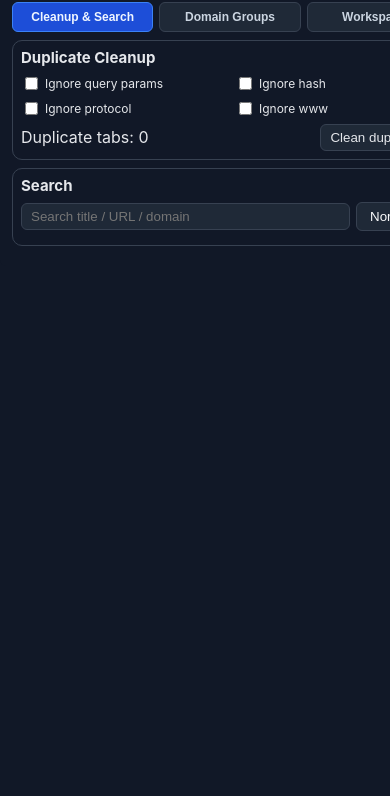
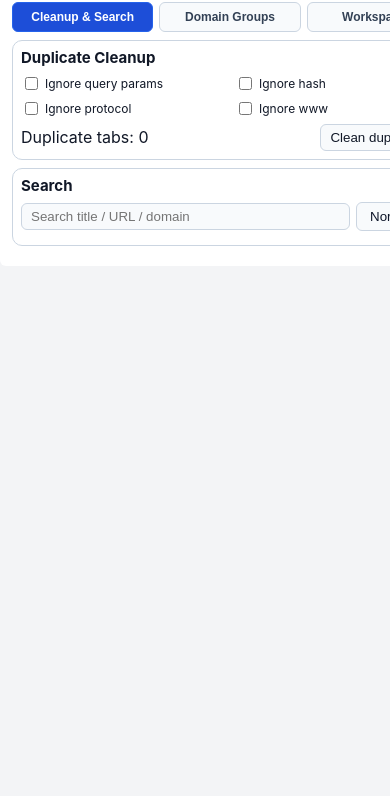
Before and after one commit to nafei-zhang/tab_manager, a website with bundled scripts: page src/popup/popup.html in a window 390 px wide. Shown: the part 45-841 px from the top of the page. Built offline with nearby package versions, Linux system fonts and the light colour scheme; no server answers.

Commit message:
style(popup): refactor CSS to use design tokens and improve scrollbar
- Replace hard-coded colors with CSS custom properties for theming
- Add light mode support via prefers-color-scheme media query
- Improve scrollbar styling with hover/active states and specific targeting
- Reduce scrollbar size from 10px to 8px for better visual balance
- Use consistent border and background variables throughout the UI

```diff
--- a/src/popup/popup.css
+++ b/src/popup/popup.css
@@ -1,18 +1,69 @@
 :root {
-  color-scheme: light dark;
+  color-scheme: dark;
   font-family: Inter, "PingFang SC", "Microsoft YaHei", sans-serif;
-  --scrollbar-size: 10px;
-  --scrollbar-track: rgba(15, 23, 42, 0.75);
-  --scrollbar-thumb: rgba(100, 116, 139, 0.72);
-  --scrollbar-thumb-hover: rgba(148, 163, 184, 0.9);
+  --scrollbar-size: 8px;
+  --bg-body: #111827;
+  --bg-app: #111827;
+  --text-primary: #e5e7eb;
+  --text-strong: #f9fafb;
+  --text-muted: #9ca3af;
+  --text-soft: #cbd5e1;
+  --surface-base: #1f2937;
+  --surface-alt: #0f172a;
+  --surface-hover: #273244;
+  --surface-active: #1b2433;
+  --surface-item: rgba(15, 23, 42, 0.4);
+  --border-base: #374151;
+  --border-strong: #4b5563;
+  --accent: #3b82f6;
+  --accent-strong: #1d4ed8;
+  --accent-contrast: #eff6ff;
+  --status-info: #60a5fa;
+  --mark-bg: #f59e0b;
+  --mark-text: #111827;
+  --scrollbar-track: rgba(15, 23, 42, 0.12);
+  --scrollbar-track-hover: rgba(15, 23, 42, 0.2);
+  --scrollbar-thumb: rgba(148, 163, 184, 0.58);
+  --scrollbar-thumb-hover: rgba(148, 163, 184, 0.82);
+  --focus-ring: rgba(59, 130, 246, 0.2);
+}
+
+@media (prefers-color-scheme: light) {
+  :root {
+    color-scheme: light;
+    --bg-body: #f3f4f6;
+    --bg-app: #ffffff;
+    --text-primary: #111827;
+    --text-strong: #0f172a;
+    --text-muted: #64748b;
+    --text-soft: #334155;
+    --surface-base: #f8fafc;
+    --surface-alt: #f8fafc;
+    --surface-hover: #eef2ff;
+    --surface-active: #e2e8f0;
+    --surface-item: rgba(148, 163, 184, 0.18);
+    --border-base: #cbd5e1;
+    --border-strong: #94a3b8;
+    --accent: #2563eb;
+    --accent-strong: #1d4ed8;
+    --accent-contrast: #ffffff;
+    --status-info: #2563eb;
+    --mark-bg: #facc15;
+    --mark-text: #1f2937;
+    --scrollbar-track: rgba(203, 213, 225, 0.36);
+    --scrollbar-track-hover: rgba(203, 213, 225, 0.56);
+    --scrollbar-thumb: rgba(100, 116, 139, 0.58);
+    --scrollbar-thumb-hover: rgba(71, 85, 105, 0.8);
+    --focus-ring: rgba(37, 99, 235, 0.18);
+  }
 }
 
 html,
 body {
   margin: 0;
   width: 460px;
-  background: #111827;
-  color: #e5e7eb;
+  background: var(--bg-body);
+  color: var(--text-primary);
   scrollbar-width: thin;
   scrollbar-color: var(--scrollbar-thumb) var(--scrollbar-track);
 }
@@ -22,44 +73,72 @@ body {
   box-sizing: border-box;
 }
 
-* {
+body,
+.groups,
+.results,
+.workspace-list {
   scrollbar-width: thin;
   scrollbar-color: var(--scrollbar-thumb) var(--scrollbar-track);
 }
 
 body::-webkit-scrollbar,
-*::-webkit-scrollbar {
+.groups::-webkit-scrollbar,
+.results::-webkit-scrollbar,
+.workspace-list::-webkit-scrollbar {
   width: var(--scrollbar-size);
   height: var(--scrollbar-size);
 }
 
 body::-webkit-scrollbar-track,
-*::-webkit-scrollbar-track {
+.groups::-webkit-scrollbar-track,
+.results::-webkit-scrollbar-track,
+.workspace-list::-webkit-scrollbar-track {
   background: var(--scrollbar-track);
   border-radius: 999px;
 }
 
+body::-webkit-scrollbar-track:hover,
+.groups::-webkit-scrollbar-track:hover,
+.results::-webkit-scrollbar-track:hover,
+.workspace-list::-webkit-scrollbar-track:hover {
+  background: var(--scrollbar-track-hover);
+}
+
 body::-webkit-scrollbar-thumb,
-*::-webkit-scrollbar-thumb {
+.groups::-webkit-scrollbar-thumb,
+.results::-webkit-scrollbar-thumb,
+.workspace-list::-webkit-scrollbar-thumb {
   background: var(--scrollbar-thumb);
   border-radius: 999px;
-  border: 2px solid transparent;
+  border: 1px solid transparent;
   background-clip: content-box;
 }
 
 body::-webkit-scrollbar-thumb:hover,
-*::-webkit-scrollbar-thumb:hover {
+.groups::-webkit-scrollbar-thumb:hover,
+.results::-webkit-scrollbar-thumb:hover,
+.workspace-list::-webkit-scrollbar-thumb:hover {
   background: var(--scrollbar-thumb-hover);
   background-clip: content-box;
 }
 
+body::-webkit-scrollbar-thumb:active,
+.groups::-webkit-scrollbar-thumb:active,
+.results::-webkit-scrollbar-thumb:active,
+.workspace-list::-webkit-scrollbar-thumb:active {
+  background: var(--accent);
+  background-clip: content-box;
+}
+
 body::-webkit-scrollbar-corner,
-*::-webkit-scrollbar-corner {
+.groups::-webkit-scrollbar-corner,
+.results::-webkit-scrollbar-corner,
+.workspace-list::-webkit-scrollbar-corner {
   background: transparent;
 }
 
 .app {
-  background: #111827;
+  background: var(--bg-app);
   border-radius: 6px;
   overflow: hidden;
   padding: 12px;
@@ -106,13 +185,13 @@ h2 {
   font-size: 12px;
   font-weight: 600;
   white-space: nowrap;
-  color: #cbd5e1;
+  color: var(--text-soft);
 }
 
 .main-tab-btn.active {
-  background: #1d4ed8;
-  border-color: #3b82f6;
-  color: #eff6ff;
+  background: var(--accent-strong);
+  border-color: var(--accent);
+  color: var(--accent-contrast);
 }
 
 .panel {
@@ -153,11 +232,11 @@ h2 {
 input,
 select,
 button {
-  border: 1px solid #374151;
+  border: 1px solid var(--border-base);
   border-radius: 6px;
   padding: 5px 9px;
-  background: #1f2937;
-  color: #f9fafb;
+  background: var(--surface-base);
+  color: var(--text-strong);
 }
 
 input[type="text"] {
@@ -170,38 +249,38 @@ input[type="text"] {
   height: 34px;
   padding: 0 10px;
   border-radius: 8px;
-  border: 1px solid #4b5563;
-  background: #111827;
+  border: 1px solid var(--border-strong);
+  background: var(--bg-app);
 }
 
 #workspaceName::placeholder {
-  color: #6b7280;
+  color: var(--text-muted);
 }
 
 #workspaceName:focus {
   outline: none;
-  border-color: #3b82f6;
-  box-shadow: 0 0 0 2px rgba(59, 130, 246, 0.2);
+  border-color: var(--accent);
+  box-shadow: 0 0 0 2px var(--focus-ring);
 }
 
 button,
 .import-label {
   cursor: pointer;
-  background: #1f2937;
-  border: 1px solid #374151;
-  color: #e5e7eb;
+  background: var(--surface-base);
+  border: 1px solid var(--border-base);
+  color: var(--text-primary);
   border-radius: 6px;
 }
 
 button:hover,
 .import-label:hover {
-  background: #273244;
-  border-color: #4b5563;
+  background: var(--surface-hover);
+  border-color: var(--border-strong);
 }
 
 button:active,
 .import-label:active {
-  background: #1b2433;
+  background: var(--surface-active);
 }
 
 #saveWorkspaceBtn {
@@ -240,7 +319,7 @@ button:active,
 }
 
 .card {
-  border: 1px solid #374151;
+  border: 1px solid var(--border-base);
   border-radius: 10px;
   padding: 8px;
   display: flex;
@@ -277,7 +356,7 @@ button:active,
 .group,
 .item,
 .workspace {
-  border: 1px solid #4b5563;
+  border: 1px solid var(--border-strong);
   border-radius: 8px;
   padding: 6px;
 }
@@ -290,7 +369,7 @@ button:active,
 
 .group-meta {
   font-size: 12px;
-  color: #9ca3af;
+  color: var(--text-muted);
 }
 
 .tab-list {
@@ -307,13 +386,13 @@ button:active,
 
 .tab-url {
   font-size: 11px;
-  color: #9ca3af;
+  color: var(--text-muted);
   word-break: break-all;
 }
 
 mark {
-  background: #f59e0b;
-  color: #111827;
+  background: var(--mark-bg);
+  color: var(--mark-text);
 }
 
 #importWorkspaceInput {
@@ -323,7 +402,7 @@ mark {
 .status {
   margin: 0;
   font-size: 12px;
-  color: #60a5fa;
+  color: var(--status-info);
 }
 
 .search-item-header {
@@ -345,9 +424,9 @@ mark {
   min-width: 22px;
   padding: 0;
   border-radius: 6px;
-  background: #1f2937;
-  border: 1px solid #374151;
-  color: #cbd5e1;
+  background: var(--surface-base);
+  border: 1px solid var(--border-base);
+  color: var(--text-soft);
   display: inline-flex;
   align-items: center;
   justify-content: center;
@@ -356,8 +435,8 @@ mark {
 }
 
 .icon-btn:hover {
-  background: #374151;
-  color: #f8fafc;
+  background: var(--surface-hover);
+  color: var(--text-strong);
 }
 
 .workspace-body {
@@ -365,7 +444,7 @@ mark {
 }
 
 .workspace {
-  background: #0f172a;
+  background: var(--surface-alt);
 }
 
 .workspace-header {
@@ -413,7 +492,7 @@ mark {
   gap: 6px;
   padding: 4px;
   border-radius: 6px;
-  background: rgba(15, 23, 42, 0.4);
+  background: var(--surface-item);
 }
 
 .workspace-tab-main {
@@ -455,7 +534,7 @@ mark {
   align-items: center;
   gap: 4px;
   font-size: 12px;
-  color: #cbd5e1;
+  color: var(--text-soft);
   white-space: nowrap;
 }
 
@@ -474,7 +553,7 @@ mark {
   align-items: center;
   gap: 4px;
   font-size: 12px;
-  color: #cbd5e1;
+  color: var(--text-soft);
   white-space: nowrap;
 }
 
```
